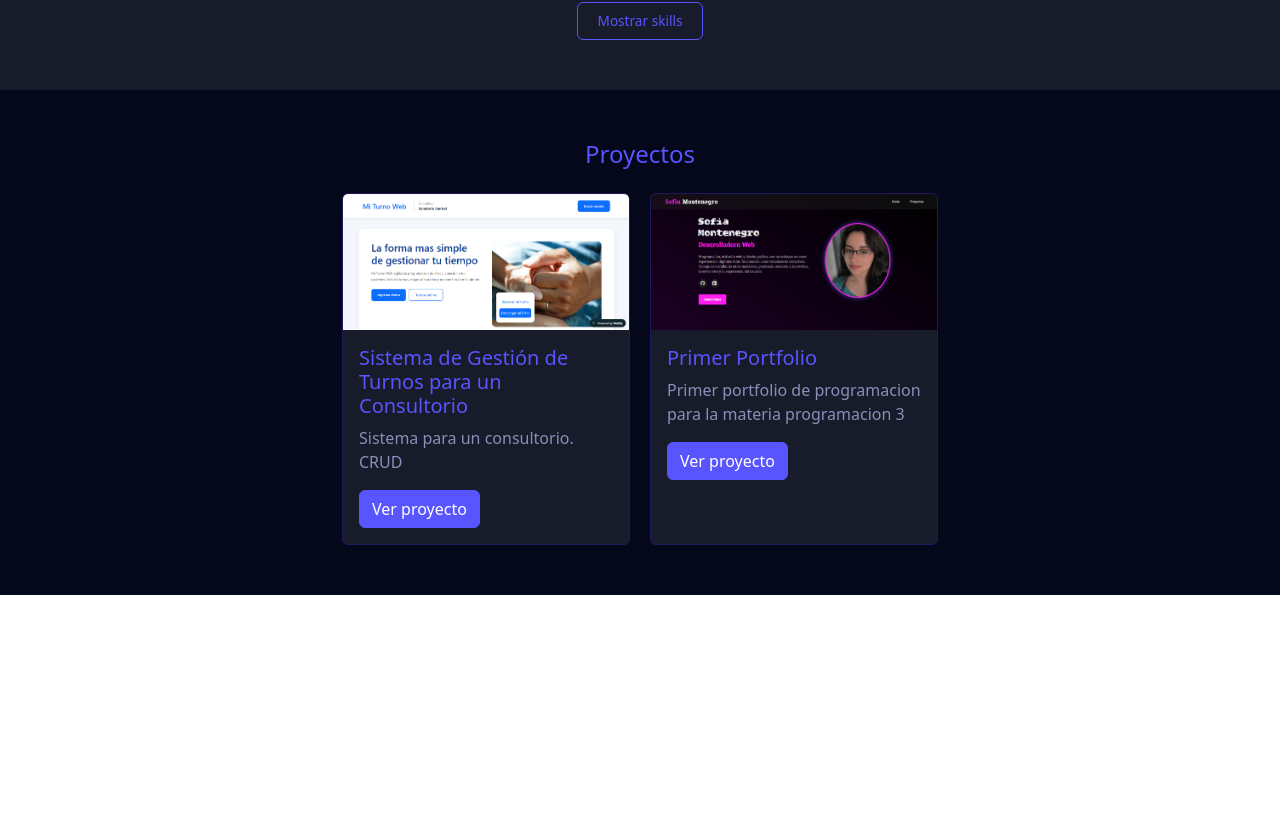
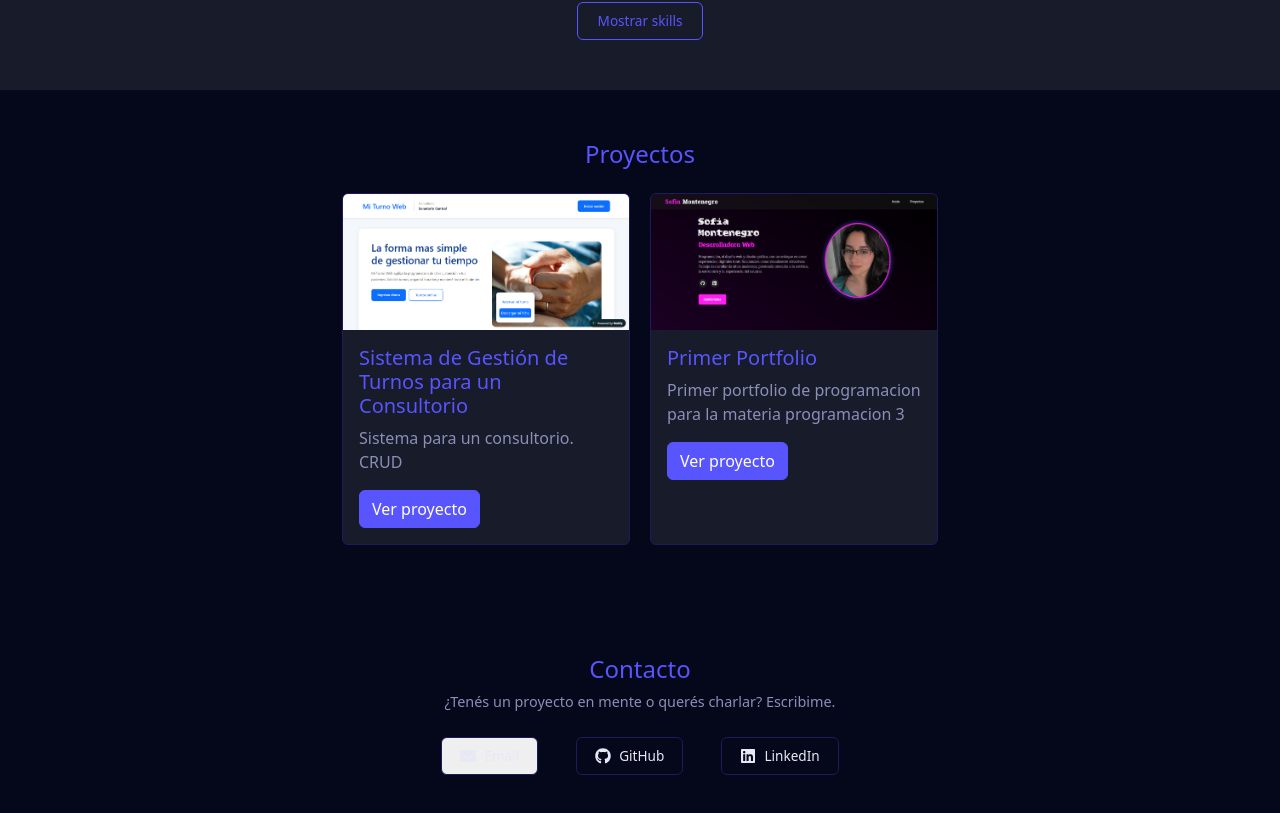
Before and after one commit to Sofmarlu/tp1-portfolio-react-montenegro-sofia, a React (Vite) app in the folder tp1-portfolio/: page / in a window 1280 px wide. Shown: the part 885-1698 px from the top of the page. Before the commit the page ends 1480 px from the top, so only its background shows below. Built offline with nearby package versions, Linux system fonts and the light colour scheme; a web font is replaced by a local one.

Commit message:
agregue la pagina de contactos con el estilo

```diff
--- a/tp1-portfolio/package.json
+++ b/tp1-portfolio/package.json
@@ -14,7 +14,8 @@
     "bootstrap-icons": "^1.13.1",
     "react": "^19.2.8",
     "react-bootstrap": "^2.10.10",
-    "react-dom": "^19.2.8"
+    "react-dom": "^19.2.8",
+    "react-icons": "^5.7.0"
   },
   "devDependencies": {
     "@babel/core": "^7.29.7",
--- /dev/null
+++ b/tp1-portfolio/src/components/Contact.jsx
@@ -0,0 +1,75 @@
+import { useState } from "react";
+import Container from "react-bootstrap/Container";
+import Row from "react-bootstrap/Row";
+import Col from "react-bootstrap/Col";
+import { FaEnvelope, FaGithub, FaLinkedin } from "react-icons/fa";
+import "../css/Contact.css";
+
+
+function Contact() {
+  const [copiado, setCopiado] = useState(false);
+
+  const email = "sofymontenegroruiz@gmail.com";
+
+  const copiarEmail = () => {
+    navigator.clipboard.writeText(email);
+    setCopiado(true);
+
+    setTimeout(() => setCopiado(false), 2000);
+  };
+
+
+
+  return (
+    <section className="contact">
+      <Container>
+        <h1 className="contact-titulo">Contacto</h1>
+
+        <p className="contact-descripcion">
+          ¿Tenés un proyecto en mente o querés charlar? Escribime.
+        </p>
+        <br />
+
+        <Row className="contact-links justify-content-center">
+
+          <Col xs="auto">
+            <button
+              className="contact-link contact-icon-btn"
+              onClick={copiarEmail}
+            >
+              <FaEnvelope className="contact-icon" />
+              {copiado ? "¡Copiado!" : "Email"}
+            </button>
+          </Col>
+
+          <Col xs="auto">
+            <a
+              href="https://github.com/Sofmarlu"
+              target="_blank"
+              rel="noreferrer"
+              className="contact-link"
+            >
+              <FaGithub className="contact-icon" />
+              GitHub
+            </a>
+          </Col>
+
+          <Col xs="auto">
+            <a
+              href="https://ar.linkedin.com/"
+              target="_blank"
+              rel="noreferrer"
+              className="contact-link"
+            >
+              <FaLinkedin className="contact-icon" />
+              LinkedIn
+            </a>
+          </Col>
+
+        </Row>
+      </Container>
+    </section>
+  );
+}
+
+export default Contact;
--- /dev/null
+++ b/tp1-portfolio/src/css/Contact.css
@@ -0,0 +1,46 @@
+.contact {
+  background-color: var(--bg-primary);
+  color: var(--text-primary);
+  padding: 60px 20px;
+  text-align: center;
+}
+
+.contact-titulo {
+  color: var(--accent);
+  font-size: 1.5rem;
+  margin-bottom: 8px;
+}
+
+.contact-descripcion {
+  max-width: 400px;
+  margin: 0 auto;
+  color: var(--text-secondary);
+  font-size: 0.9rem;
+}
+
+.contact-links {
+  margin-top: 28px;
+  gap: 14px;
+}
+
+.contact-link {
+  display: flex;
+  align-items: center;
+  gap: 8px;
+  border: 1px solid var(--border);
+  color: var(--text-primary);
+  text-decoration: none;
+  padding: 8px 18px;
+  border-radius: 6px;
+  font-size: 0.85rem;
+  transition: 0.2s ease;
+}
+
+.contact-link:hover {
+  border-color: var(--accent);
+  color: var(--accent);
+}
+
+.contact-icon {
+  font-size: 1rem;
+}
--- a/tp1-portfolio/src/pages/Inicio.jsx
+++ b/tp1-portfolio/src/pages/Inicio.jsx
@@ -3,6 +3,7 @@ import Hero from "../components/Hero";
 import About from "../components/About";
 import Projects from "../components/Projects";
 import Skills from "../components/Skills";
+import Contact from "../components/Contact";
 
 function Inicio() {
   return (
@@ -12,11 +13,12 @@ function Inicio() {
       <About
         descripcion="Soy estudiante de Programación en la UTN – Facultad Regional Tucumán, formándome en desarrollo web y ciberseguridad. Me considero una persona curiosa y autodidacta, interesada en entender cómo funcionan las tecnologías y seguir aprendiendo a través de nuevos proyectos."
         anios={2}
-        proyectosRealizados={10}
+        proyectosRealizados={2}
       ></About>
       <Skills></Skills>
 
       <Projects></Projects>
+      <Contact></Contact>
     </>
   );
 }
```
Also changed, not shown: tp1-portfolio/src/components/Skills.jsx (+5 -10 lines), 1 other file (tests, documents, lock files or other folders).
